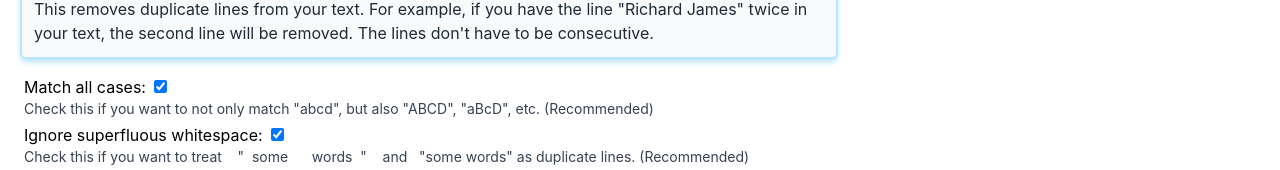
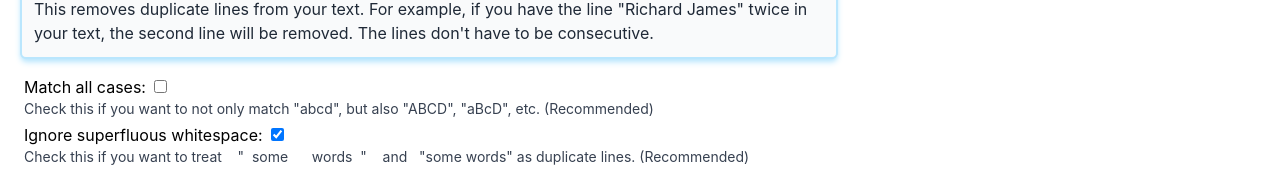
Before and after one commit to Daniel-Wittgenstein/qtf, a React (Create React App) app: page / in a window 1280 px wide. Shown: the part 213-383 px from the top of the page. Built offline with nearby package versions, Linux system fonts and the light colour scheme.

Commit message:
connected checkboxes to redux store

```diff
--- a/src/Transformers.js
+++ b/src/Transformers.js
@@ -22,7 +22,7 @@ const Transformers = [
         type: "checkbox",
         descr: `Check this if you want to not only match "abcd", but also "ABCD", "aBcD", etc. (Recommended)`,
         key: "caseSensitive",
-        checked: true,
+        checked: false,
       },
 
       {
--- a/src/app/reducers/dataslice.js
+++ b/src/app/reducers/dataslice.js
@@ -28,11 +28,11 @@ function setOptionsInitialState() {
     const option = {}
     options[transformer.key] = option
     for (const slot of transformer.slots) {
-      const data = {}
+      let data
       if (slot.type === "checkbox") {
-        data.checked = slot.checked
+        data = slot.checked
       } else if (slot.type === "input") {
-        data.value = ""
+        data = ""
       }
       option[slot.key] = data
     }
@@ -47,8 +47,17 @@ const theReducers = {
   testFunction(state, action) {
     const p = action.payload
     state.testField = p.newValue
-    console.log(state.testField)
   },
+
+  setOptionState(state, action) {
+    /*
+      entryId: string
+      optionId: string
+      newValue: boolean or string (bool for checkboxes, string for text inputs)
+    */
+    const p = action.payload
+    state.options[p.entryId][p.optionId]= p.newValue
+  }
 
 }
 
--- a/src/components/Options.js
+++ b/src/components/Options.js
@@ -13,24 +13,25 @@ function Options(props) {
       checked: boolean (only for checkbox) -> whether it should be checked at app start,
         after that the state is handled by this component
       descr: string: description
-      key: unique id
+      key: unique id (id identifies option inside appState)
     }
+
+    props.entryId: string: id of currently selected slider entry (id of text transformation effect)
   */
-
-  function onCheckboxChange(item, index) {
-    console.log(item, index)
-  }
 
   const listItems = props.list.map( (item, index) => {
       let optionsEntry
       if (item.type === "input") {
         optionsEntry = (
-          <OptionsInput text={item.text} descr={item.descr} value={item.value}></OptionsInput>
+          <OptionsInput text={item.text} descr={item.descr}
+            entryId={props.entryId} selfId={item.key}
+            ></OptionsInput>
         )
       } else if (item.type === "checkbox") {
         optionsEntry = (
-          <OptionsCheckbox text={item.text} descr={item.descr} checked={item.checked}
-            onChangeCallback={ () => onCheckboxChange(item, index)}></OptionsCheckbox>
+          <OptionsCheckbox text={item.text} descr={item.descr}
+            entryId={props.entryId} selfId={item.key}
+            ></OptionsCheckbox>
         )
       }
       return (
--- a/src/components/OptionsCheckbox.js
+++ b/src/components/OptionsCheckbox.js
@@ -1,16 +1,32 @@
 
 import { useState } from 'react';
 
+import {useDispatch} from 'react-redux'
+import dataSlice from "../app/reducers/dataslice"
 
+import { useSelector } from 'react-redux'
 
 function OptionsCheckbox(props) {
   /*
-    props.checked: boolean
-    props.onChangeCallBack: function
+    props.text
+    props.descr
+    props.entryId (id of selected over-action)
+    props.selfId (own id, id of this very option)
   */
 
-  function onChange() {
-    props.onChangeCallback()
+  const appState = useSelector(state => state.main)
+
+  const isChecked = appState.options[props.entryId][props.selfId]
+
+  const dispatch = useDispatch()
+
+  function onChange(event) {
+    const nv = event.currentTarget.checked
+    dispatch( dataSlice.action.setOptionState({
+      entryId: props.entryId,
+      optionId: props.selfId,
+      newValue: nv,
+    }) )
   }
 
   return (
@@ -18,7 +34,7 @@ function OptionsCheckbox(props) {
       <div className="">
         <div className="border-0 mr-2 inline-block">{props.text}:</div>
         <div className="border-0 align-baseline mt-1 inline-block
-        "><input className="" type="checkbox" checked={props.checked}
+        "><input className="" type="checkbox" checked={isChecked}
           onChange={onChange}></input></div>
       </div>
       <div className="text-sm text-gray-700">
--- a/src/components/Slider.js
+++ b/src/components/Slider.js
@@ -35,8 +35,6 @@ function Slider(props) {
 
 
   const appState = useSelector(state => state.main)
-
-
 
   const dispatch = useDispatch()
 
@@ -79,7 +77,7 @@ function Slider(props) {
         {selectedItem.descr}
       </div>
       <div className="inline-block">
-        <Options list={selectedItem.slots}></Options>
+        <Options list={selectedItem.slots} entryId={selectedItem.key}></Options>
       </div>
     </div>
   )
```
Also changed, not shown: src/components/OptionsInput.js (+7 -0 lines).
